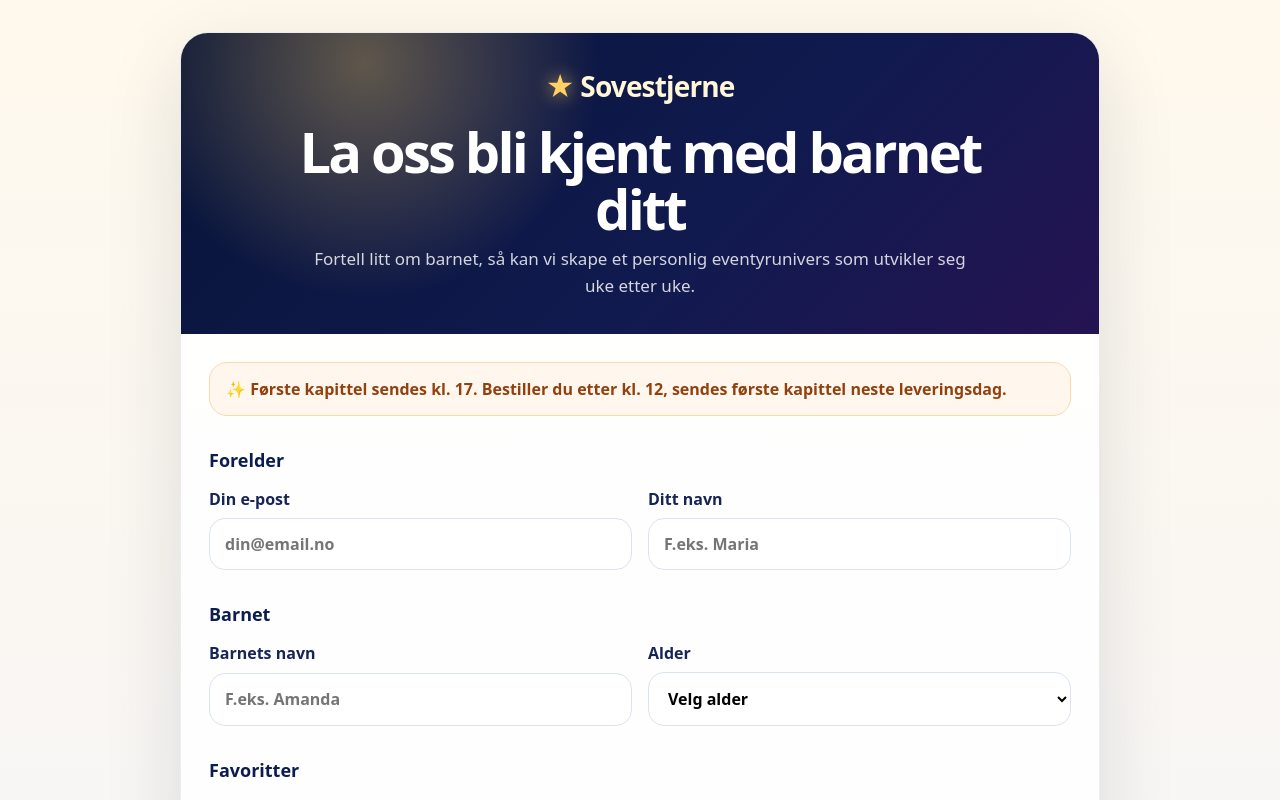
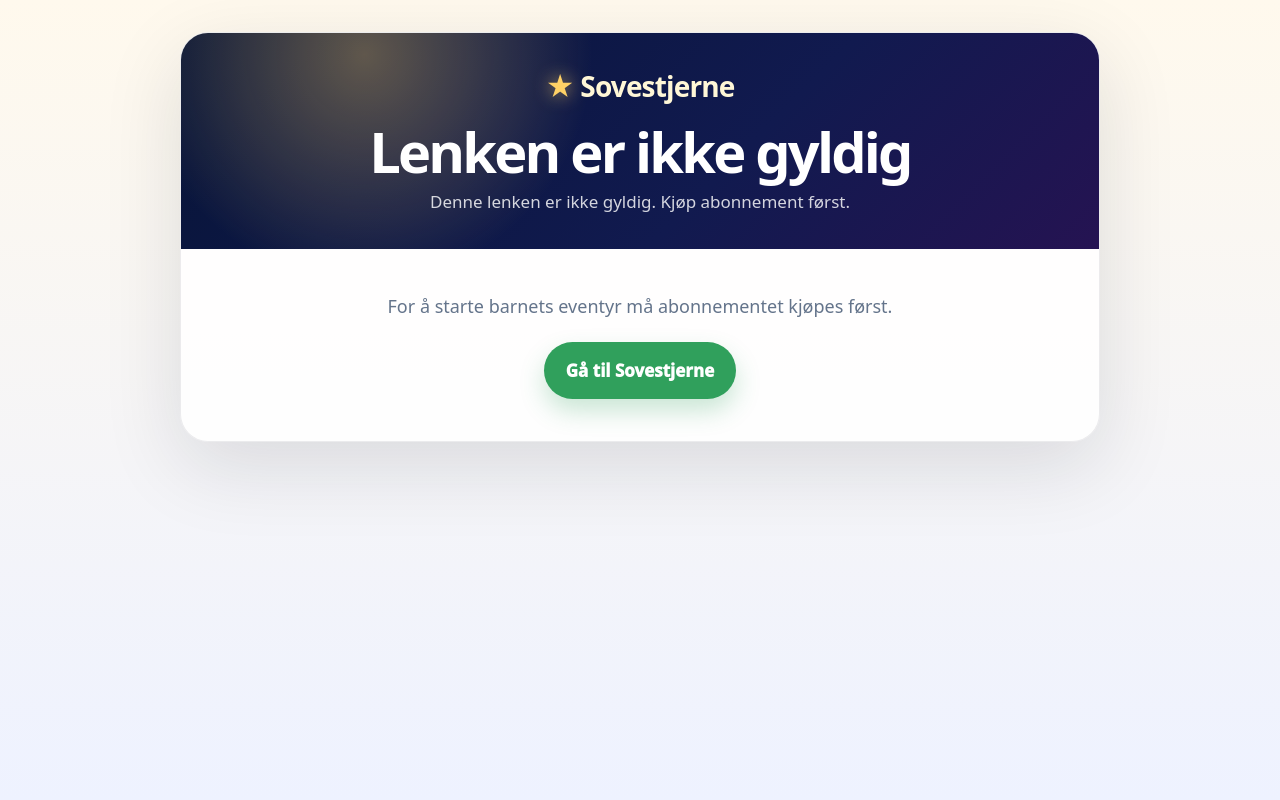
Before and after one commit to ove4-dev/sovestjerne-app, a Next.js app: page /start in a window 1280 px wide. Shown: the top 800 px of the page. Built offline with nearby package versions, Linux system fonts and the light colour scheme.

Commit message:
Update page.tsx

```diff
--- a/app/start/page.tsx
+++ b/app/start/page.tsx
@@ -1,7 +1,7 @@
 'use client';
 
-import { FormEvent, useState } from 'react';
-import { useRouter } from 'next/navigation';
+import { FormEvent, useEffect, useState } from 'react';
+import { useRouter, useSearchParams } from 'next/navigation';
 
 const interests = ['Dyr', 'Magi', 'Verdensrommet', 'Dinosaurer', 'Hester', 'Fotball', 'Eventyr', 'Pirater', 'Prinsesser', 'Havfruer', 'Biler', 'Tog'];
 const personalities = ['Modig', 'Snill', 'Nysgjerrig', 'Kreativ', 'Hjelpsom', 'Eventyrlysten', 'Morsom', 'Rolig'];
@@ -9,11 +9,43 @@
 
 export default function StartPage() {
   const router = useRouter();
+  const searchParams = useSearchParams();
+  const token = searchParams.get('token') || '';
+
+  const [checkingToken, setCheckingToken] = useState(true);
+  const [tokenOk, setTokenOk] = useState(false);
+  const [tokenError, setTokenError] = useState('');
+
   const [loading, setLoading] = useState(false);
   const [error, setError] = useState('');
   const [selectedInterests, setSelectedInterests] = useState<string[]>([]);
   const [selectedPersonality, setSelectedPersonality] = useState<string[]>([]);
   const [selectedAvoid, setSelectedAvoid] = useState<string[]>([]);
+
+  useEffect(() => {
+    async function checkToken() {
+      if (!token) {
+        setTokenOk(false);
+        setTokenError('Denne lenken er ikke gyldig. Kjøp abonnement først.');
+        setCheckingToken(false);
+        return;
+      }
+
+      const response = await fetch(`/api/onboarding-token?token=${encodeURIComponent(token)}`);
+      const result = await response.json();
+
+      if (!response.ok) {
+        setTokenOk(false);
+        setTokenError(result.error || 'Denne lenken er ikke gyldig.');
+      } else {
+        setTokenOk(true);
+      }
+
+      setCheckingToken(false);
+    }
+
+    checkToken();
+  }, [token]);
 
   function toggle(value: string, list: string[], setList: (v: string[]) => void, max?: number) {
     if (list.includes(value)) {
@@ -31,6 +63,7 @@
 
     const form = new FormData(event.currentTarget);
     const payload = {
+      token,
       parentEmail: String(form.get('parentEmail') || '').trim(),
       parentName: String(form.get('parentName') || '').trim(),
       childName: String(form.get('childName') || '').trim(),
@@ -59,6 +92,39 @@
     } finally {
       setLoading(false);
     }
+  }
+
+  if (checkingToken) {
+    return (
+      <main className="page-shell">
+        <div className="card">
+          <section className="success-box">
+            <h1>Sjekker lenken...</h1>
+          </section>
+        </div>
+      </main>
+    );
+  }
+
+  if (!tokenOk) {
+    return (
+      <main className="page-shell">
+        <div className="card">
+          <section className="header">
+            <div className="logo"><span className="star">★</span> Sovestjerne</div>
+            <h1>Lenken er ikke gyldig</h1>
+            <p>{tokenError}</p>
+          </section>
+
+          <section className="success-box">
+            <p>For å starte barnets eventyr må abonnementet kjøpes først.</p>
+            <a className="button" href="https://sovestjerne.no" style={{ display: 'inline-block', textDecoration: 'none' }}>
+              Gå til Sovestjerne
+            </a>
+          </section>
+        </div>
+      </main>
+    );
   }
 
   return (
```
